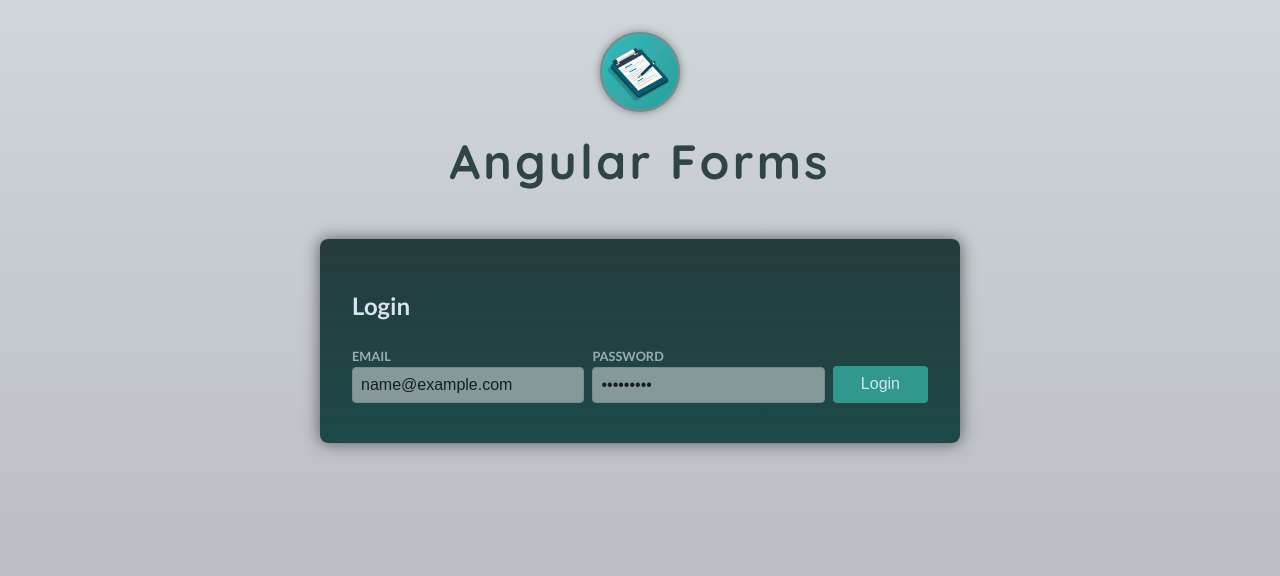
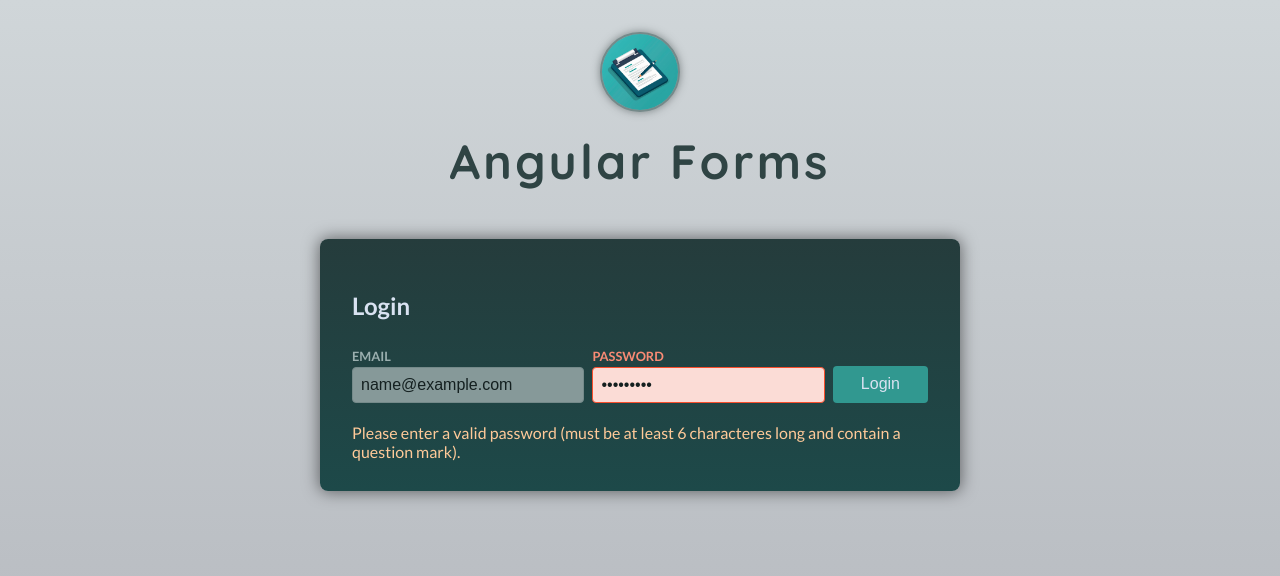
Before and after one commit to Dirceusljr/angular-form-reactive, an Angular app: page / in a window 1280 px wide. Both pictures are taken after typing "name@example.com", "Sample123" into the empty fields and a click on the button "Login". Shown: the top 576 px of the page. Built offline with nearby package versions, Linux system fonts and the light colour scheme.

Commit message:
feat: :sparkles: feat: custom Validator

```diff
--- a/src/app/auth/login/login.component.html
+++ b/src/app/auth/login/login.component.html
@@ -23,7 +23,7 @@
 
   @if (passwordIsInvalid) {
     <p class="control-error">
-      Please enter a valid password (at least 6 characteres long).
+      Please enter a valid password (must be at least 6 characteres long and contain a question mark).
     </p>
   }
 </form>
--- a/src/app/auth/login/login.component.ts
+++ b/src/app/auth/login/login.component.ts
@@ -1,10 +1,19 @@
 import { Component } from '@angular/core';
 import {
+  AbstractControl,
   FormControl,
   FormGroup,
   ReactiveFormsModule,
   Validators,
 } from '@angular/forms';
+
+function mustContainAQuestionMark( control: AbstractControl) {
+  if (control.value.includes('?')) {
+    return null;
+  }
+
+  return { doesNotContainQuestionMark: true}
+}
 
 @Component({
   selector: 'app-login',
@@ -19,7 +28,7 @@
       validators: [Validators.required, Validators.email],
     }),
     password: new FormControl('', {
-      validators: [Validators.required, Validators.minLength(6)],
+      validators: [Validators.required, Validators.minLength(6), mustContainAQuestionMark],
     }),
   });
 
```
